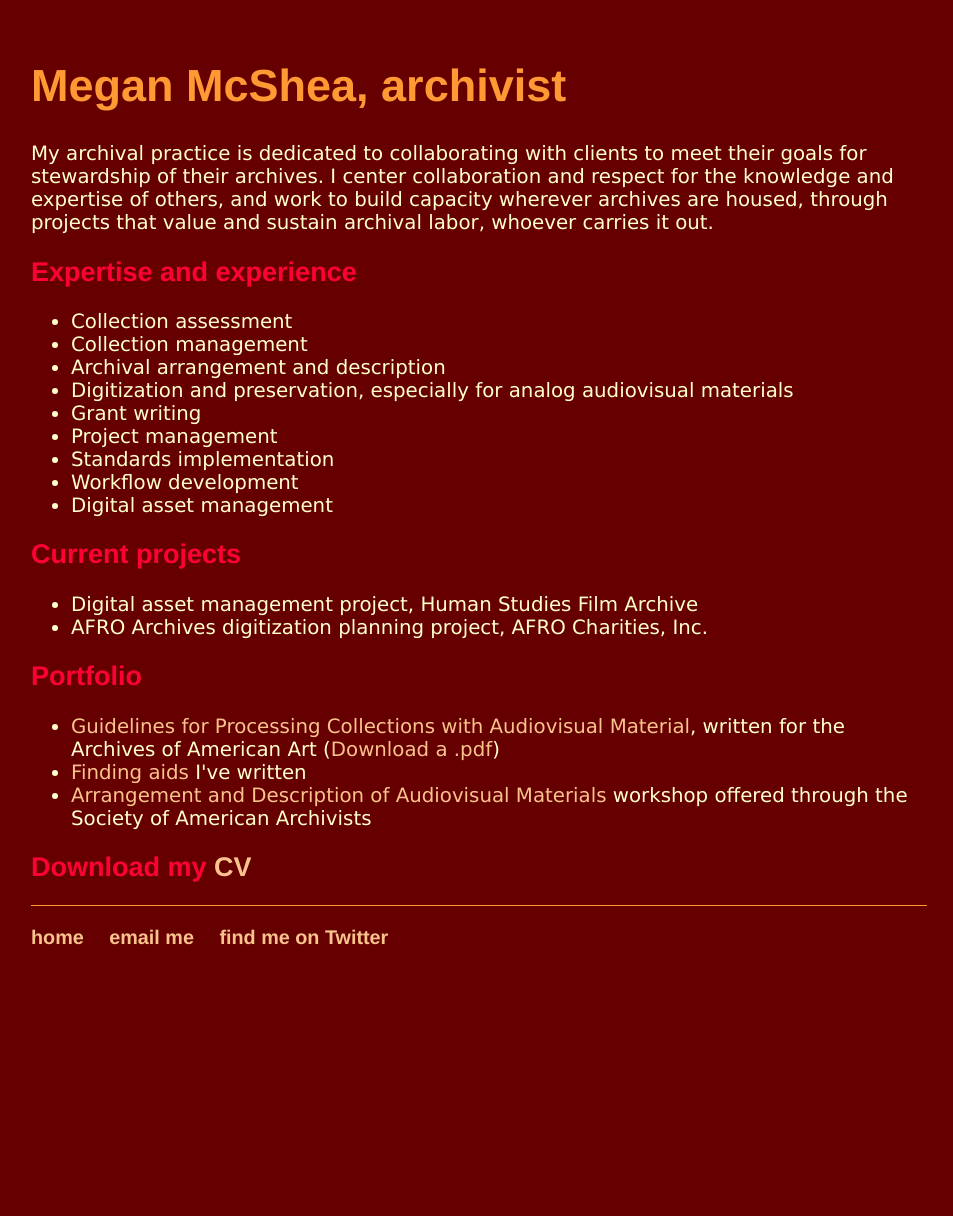
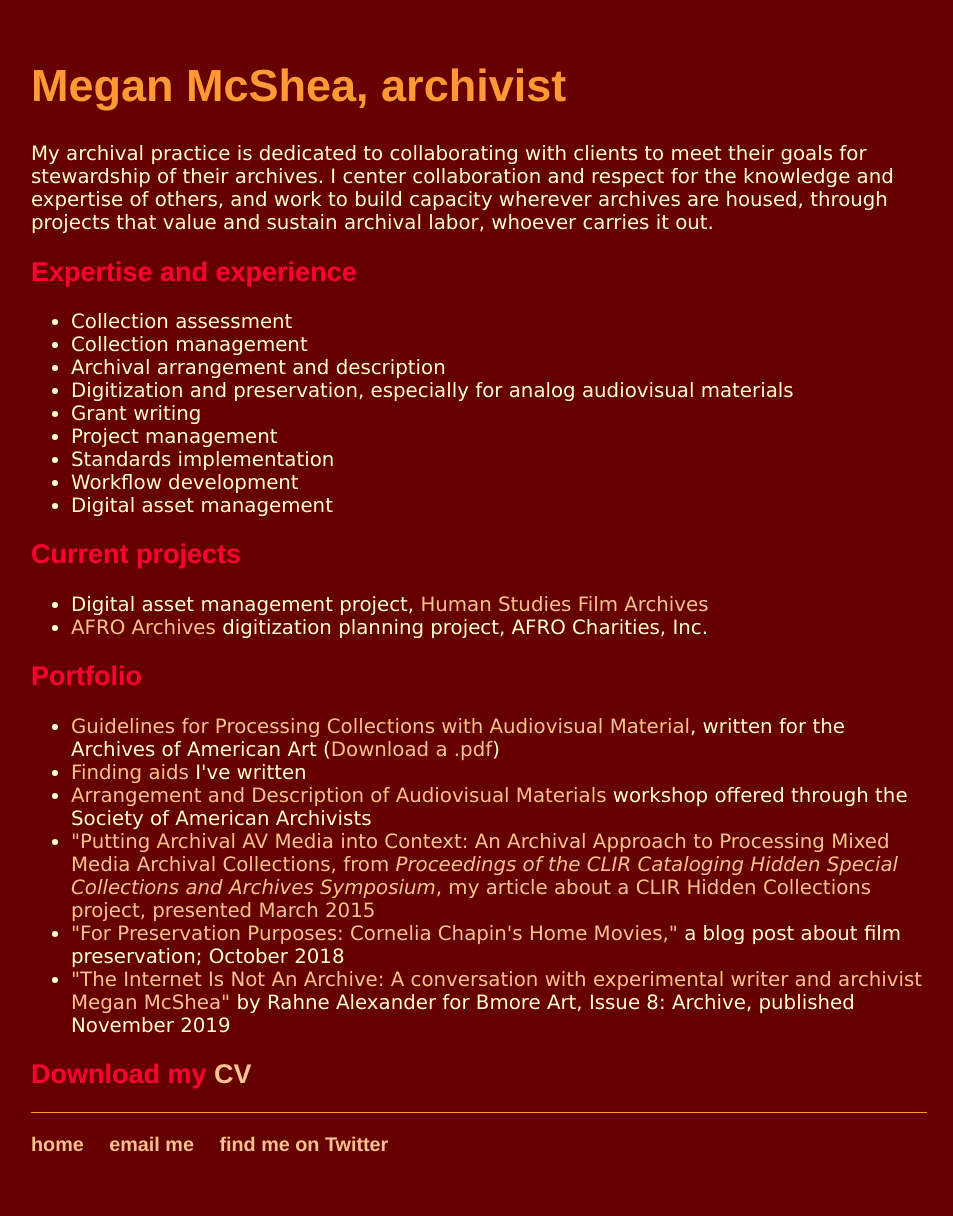
Before and after one commit to megan-mcshea/megan-mcshea.github.io, a Jekyll site: the page built from archivist.html, in a window 1280 px wide. Shown: the whole page, without its empty margins (161-1114 px from the left). Built offline with Jekyll 4.4.1, drawn with Linux system fonts in a browser that asks for light colours; before the commit the page ends 1009 px from its top, so only the background shows below that.

Commit message:
Update archivist.html

```diff
--- a/archivist.html
+++ b/archivist.html
@@ -18,13 +18,17 @@ title: Megan McShea
 	<li>Digital asset management</li></ul>
 
 	<h2>Current projects</h2>
-	<ul><li>Digital asset management project, Human Studies Film Archive</li>
-	<li>AFRO Archives digitization planning project, AFRO Charities, Inc.</li></ul>
+	<ul><li>Digital asset management project, <a href="https://www.youtube.com/user/HSFAFilmClips">Human Studies Film Archives</a></li>
+		<li><a href="https://www.afrocharities.org/archives">AFRO Archives</a> digitization planning project, AFRO Charities, Inc.</li></ul>
 
 	<h2>Portfolio</h2>
 	<ul><li><a href="https://www.aaa.si.edu/documentation/guidelines-for-processing-collections-with-audiovisual-material">Guidelines for Processing Collections with Audiovisual Material</a>, written for the Archives of American Art (<a href="/AAAAVProcessingGuidelines2019.pdf" target="_blank">Download a .pdf</a>)</li>
 	<li><a href="https://sova.si.edu/search?q=%22megan+mcshea%22&f=data_source%3AArchives+of+American+Art">Finding aids</a> I've written</li>
 	<li><a href="https://www2.archivists.org/prof-education/course-catalog/arrangement-and-description-of-audiovisual-materials">Arrangement and Description of Audiovisual Materials</a> workshop offered through the Society of American Archivists</li>
+<li><a href="https://www.clir.org/wp-content/uploads/sites/6/McShea.pdf">"Putting Archival AV Media into Context: An Archival Approach to Processing Mixed Media Archival Collections, from <i>Proceedings of the
+	CLIR Cataloging Hidden Special Collections and Archives Symposium</i>, my article about a CLIR Hidden Collections project, presented March 2015</li>	<li><a href="https://www.aaa.si.edu/blog/2018/10/for-preservation-purposes-cornelia-chapins-home-movies">"For Preservation Purposes: Cornelia Chapin's Home Movies,"</a> a blog post about film preservation; October 2018</li>
+
+	<li><a href="https://bmoreart.com/2020/03/the-internet-is-not-an-archive.html">"The Internet Is Not An Archive: A conversation with experimental writer and archivist Megan McShea"</a> by Rahne Alexander for Bmore Art, Issue 8: Archive, published November 2019</li>
 	</ul>
 
 	<h2>Download my <a href="/2-pg-resume-2020.pdf" target="_blank">CV</a>
```
